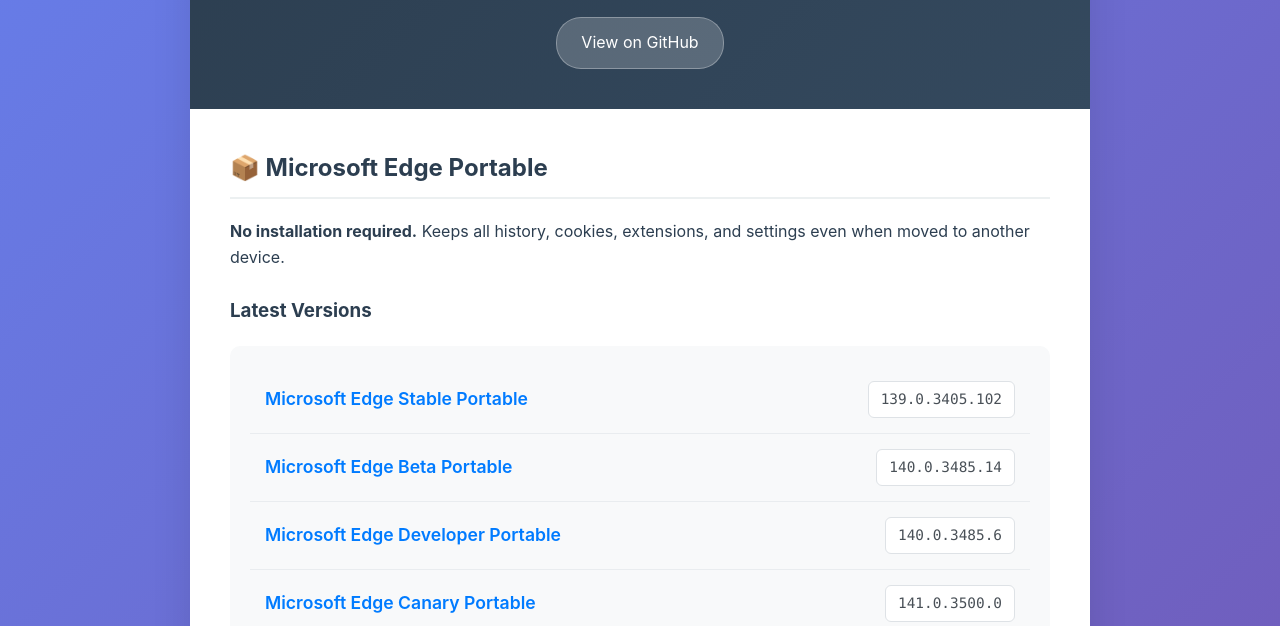
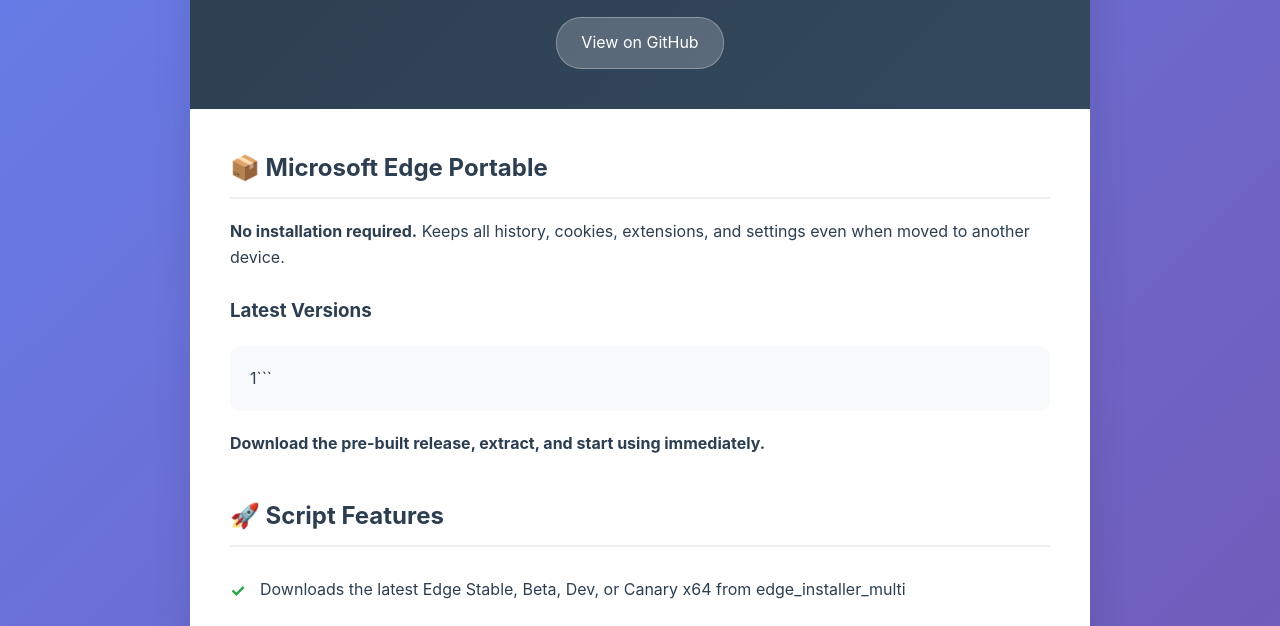
Before and after one commit to bibicadotnet/microsoft-edge-multi-portable, a plain HTML site: page index.html in a window 1280 px wide. Shown: the part 165-791 px from the top of the page. Drawn offline with Linux system fonts and the light colour scheme.

Commit message:
Update index.html

````diff
--- a/index.html
+++ b/index.html
@@ -221,30 +221,7 @@
 
                 <ul class="version-list">
                     <!-- AUTO_UPDATE_START -->
-                    <li class="version-item">
-                        <a href="https://github.com/bibicadotnet/microsoft-edge-multi-portable/releases/download/edge-stable-portable-x64_139.0.3405.102_1.13.0/edge-stable-portable-x64_139.0.3405.102_1.13.0.zip" class="version-link" target="_blank">
-                            Microsoft Edge Stable Portable
-                        </a>
-                        <span class="version-number">139.0.3405.102</span>
-                    </li>
-                    <li class="version-item">
-                        <a href="https://github.com/bibicadotnet/microsoft-edge-multi-portable/releases/download/edge-beta-portable-x64_140.0.3485.14_1.13.0/edge-beta-portable-x64_140.0.3485.14_1.13.0.zip" class="version-link" target="_blank">
-                            Microsoft Edge Beta Portable
-                        </a>
-                        <span class="version-number">140.0.3485.14</span>
-                    </li>
-                    <li class="version-item">
-                        <a href="https://github.com/bibicadotnet/microsoft-edge-multi-portable/releases/download/edge-dev-portable-x64_140.0.3485.6_1.13.0/edge-dev-portable-x64_140.0.3485.6_1.13.0.zip" class="version-link" target="_blank">
-                            Microsoft Edge Developer Portable
-                        </a>
-                        <span class="version-number">140.0.3485.6</span>
-                    </li>
-                    <li class="version-item">
-                        <a href="https://github.com/bibicadotnet/microsoft-edge-multi-portable/releases/download/edge-canary-portable-x64_141.0.3500.0_1.13.0/edge-canary-portable-x64_141.0.3500.0_1.13.0.zip" class="version-link" target="_blank">
-                            Microsoft Edge Canary Portable
-                        </a>
-                        <span class="version-number">141.0.3500.0</span>
-                    </li>
+1```
                     <!-- AUTO_UPDATE_END -->
                 </ul>
 
````
